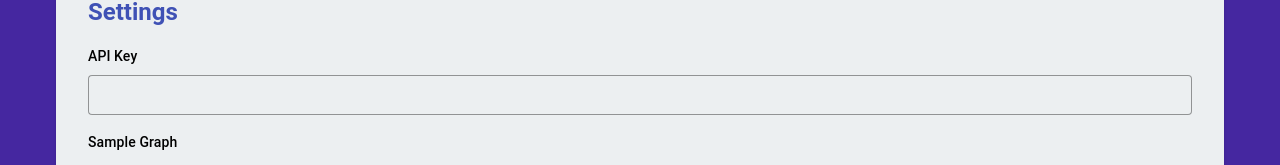
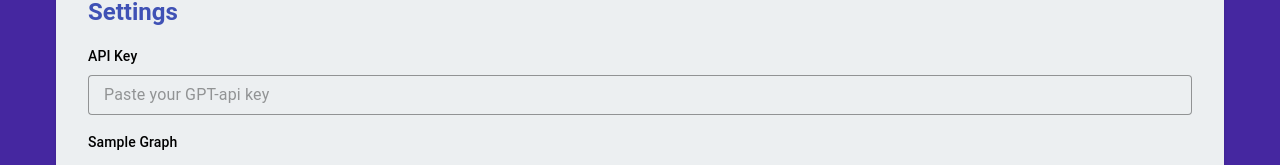
Before and after one commit to abarthdew/highcharts-gpt-chatbot, a Vue app: page /#/ in a window 1280 px wide. Shown: the part 131-296 px from the top of the page. Built offline with nearby package versions, Linux system fonts and the light colour scheme.

Commit message:
placeholder message edited

```diff
--- a/src/components/TheTrainer.vue
+++ b/src/components/TheTrainer.vue
@@ -137,6 +137,7 @@ const run = async (auto) => {
                 hide-details
                 type="password"
                 variant="outlined"
+                placeholder="Paste your GPT-api key"
                 @input="rememberKey"
               />
             </div>
```
